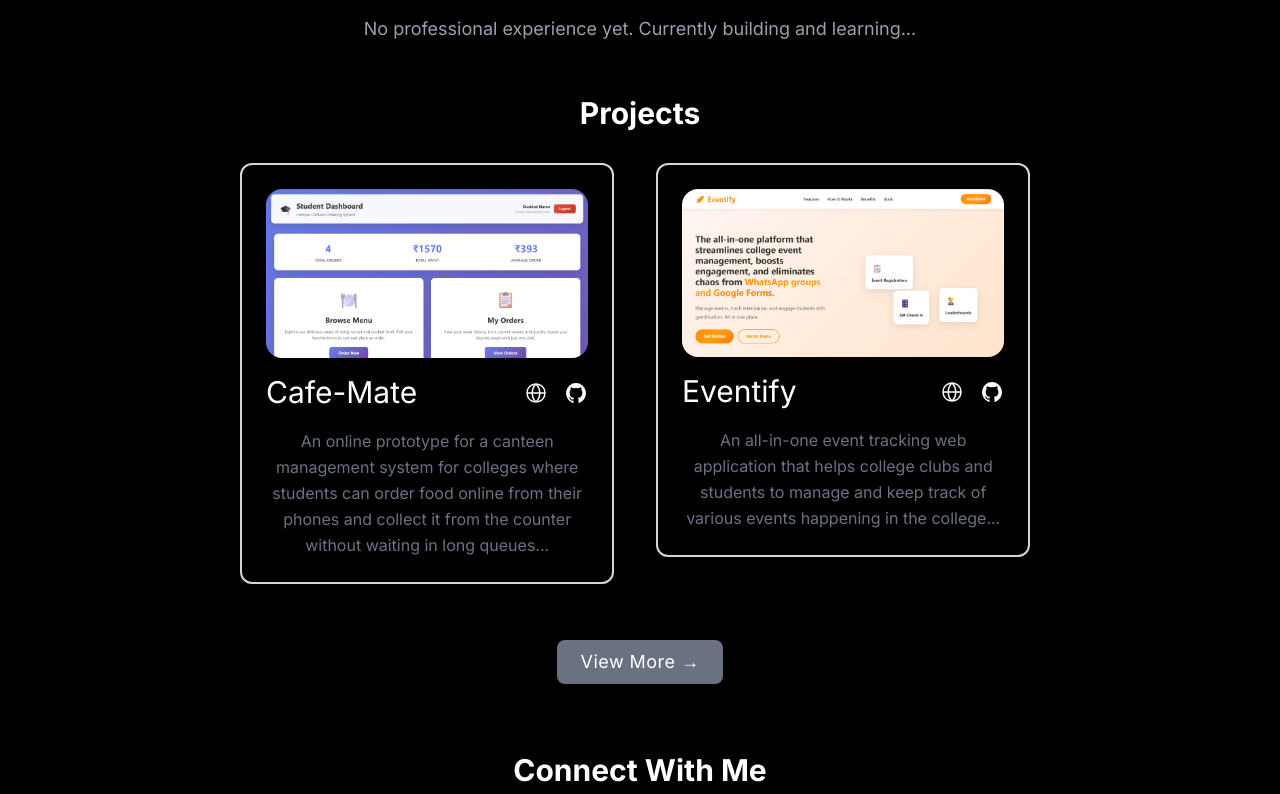
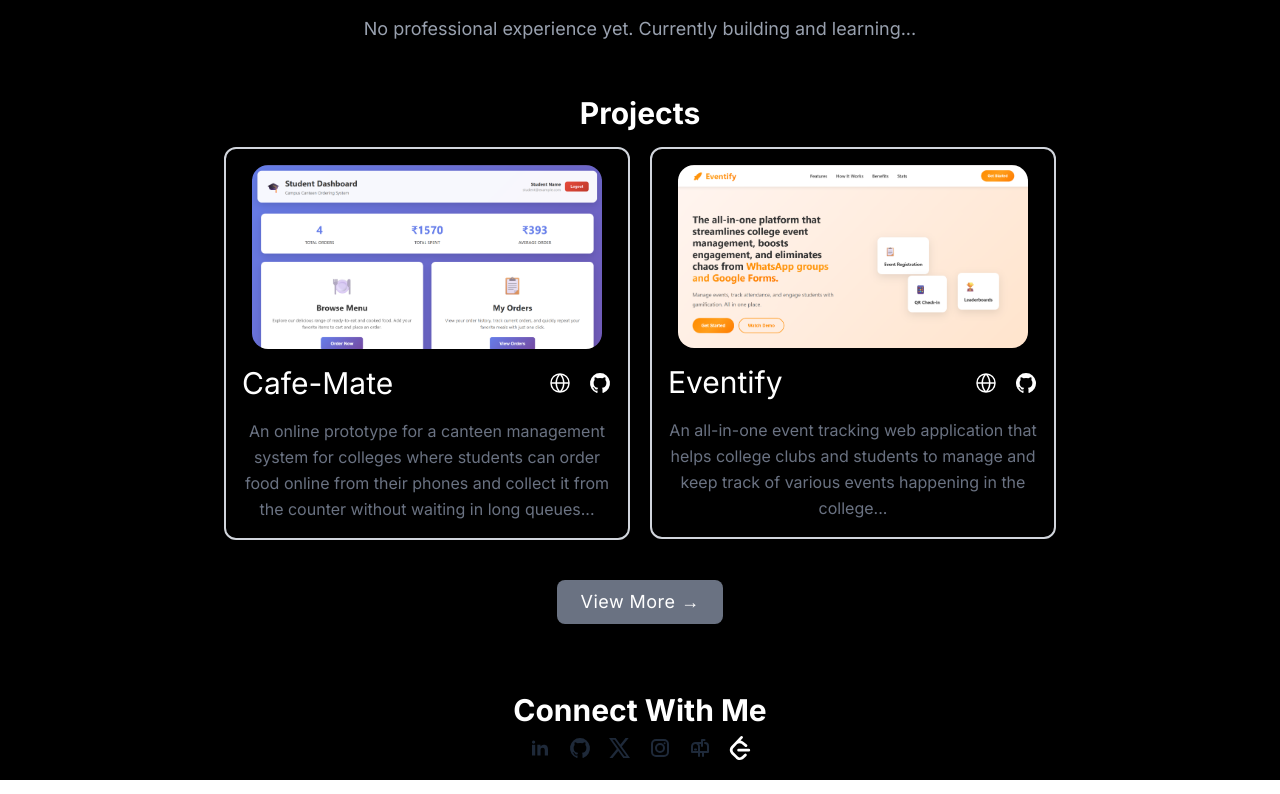
Before and after one commit to parthmunjal07/parth-portfolio-v1, a React (Vite) app: page / in a window 1280 px wide. Shown: the part 584-1378 px from the top of the page. Built offline with nearby package versions, Linux system fonts and the light colour scheme.

Commit message:
projects alignment fix

```diff
--- a/src/components/Hero.jsx
+++ b/src/components/Hero.jsx
@@ -85,7 +85,7 @@ function Hero() {
 
             <h1 className="font-inter text-3xl font-bold mt-7">Projects</h1>
             <motion.div
-              className="grid grid-cols-1 md:grid-cols-2"
+              className="grid grid-cols-1 md:grid-cols-2 gap-5"
               variants={container}
               initial="hidden"
               animate="show"
--- a/src/components/ProjectCard.jsx
+++ b/src/components/ProjectCard.jsx
@@ -2,9 +2,11 @@ import React from "react";
 
 function ProjectCard(props) {
   return (
-    <div className="border-2 border-gray-300 w-full md:w-[90%] rounded-xl p-5 md:p-6 m-4
-                    hover:shadow-lg transition-all duration-300 hover:-translate-y-1">
-
+    <div
+      className="border-2 border-gray-300 w-full rounded-xl p-5 md:p-4
+hover:shadow-lg transition-all duration-300 hover:-translate-y-1
+"
+    >
       {/* Image */}
       <div className="w-full flex justify-center mb-4">
         <img
--- a/src/components/Projects.jsx
+++ b/src/components/Projects.jsx
@@ -13,7 +13,8 @@ function Projects() {
       <div className="w-full text-center mt-25 mb-10">
         <h1 className="text-5xl font-bold font-oswald">My Projects</h1>
       </div>
-      <div className="grid grid-cols-1 md:grid-cols-2">
+      <hr className="text-gray-700 font-bold mb-10" />
+      <div className="grid grid-cols-1 md:grid-cols-2 gap-6">
         <ProjectCard
           name="Portfolio-v1"
           description="Version-1 of my personal portfolio website. In this I have tried to maintain the simplicity with focus on content I am providing instead of the animations and stuff..."
```
